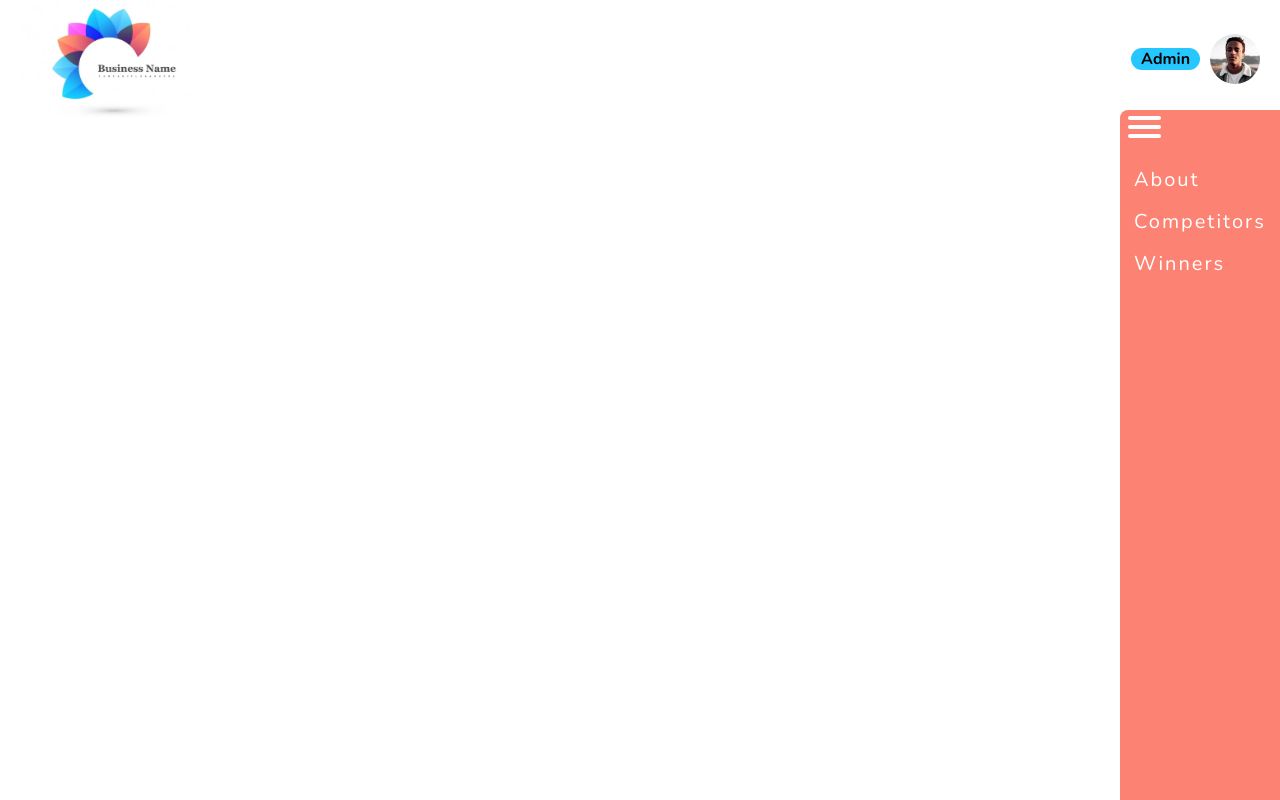
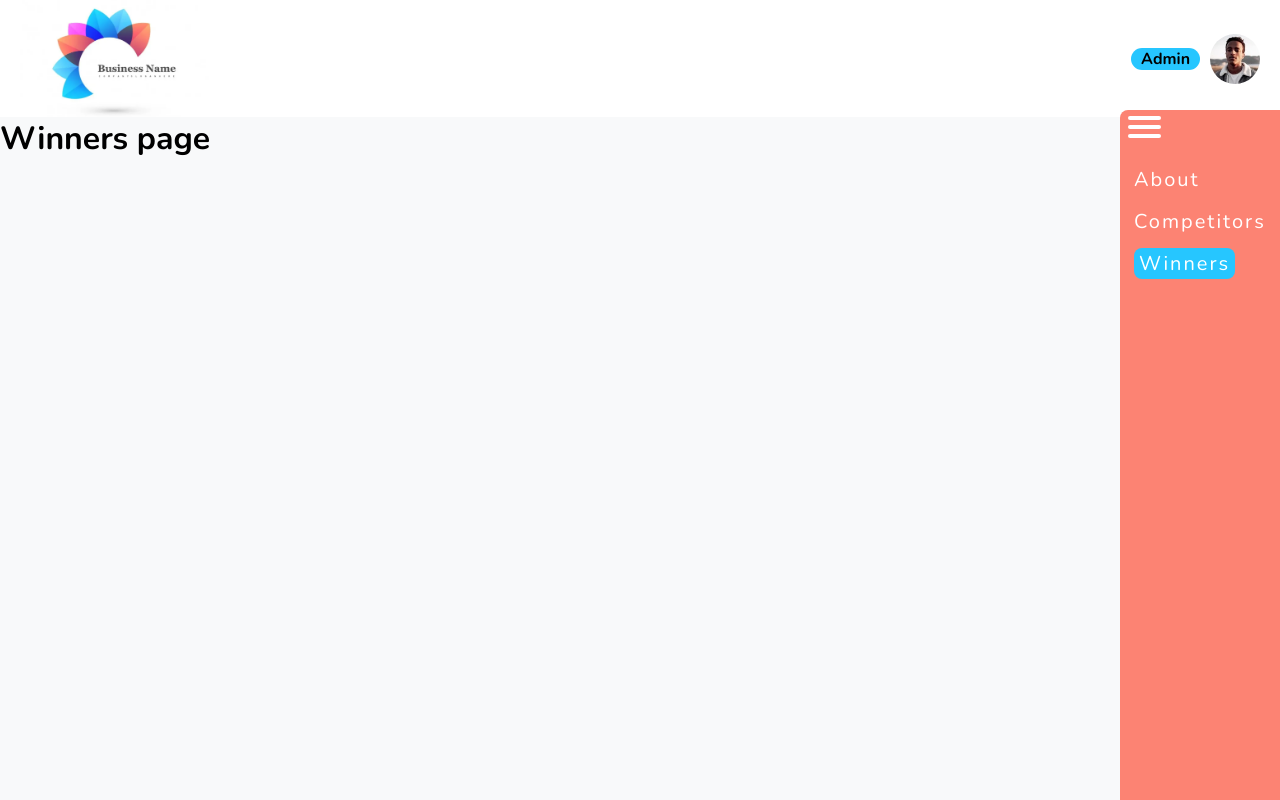
Before and after one commit to humbruno/xpto-landing-react, a React (Create React App) app: page /winners in a window 1280 px wide. Both pictures are taken after a click on the button 1254 px from the left and 129 px from the top of the page. Built offline with nearby package versions, Linux system fonts and the light colour scheme.

Commit message:
feat: react router navigation on sidebar

```diff
--- a/package.json
+++ b/package.json
@@ -8,6 +8,7 @@
     "@testing-library/user-event": "^13.5.0",
     "react": "^18.1.0",
     "react-dom": "^18.1.0",
+    "react-router-dom": "^5.3.1",
     "react-scripts": "5.0.1",
     "sass": "^1.51.0",
     "web-vitals": "^2.1.4"
--- a/src/App.jsx
+++ b/src/App.jsx
@@ -1,12 +1,29 @@
 import React from "react";
+import { Switch, Route } from "react-router-dom";
+
 import Header from "./components/Header/Header";
 import Sidebar from "./components/Sidebar/Sidebar";
+
+import About from "./pages/About";
+import Competitors from "./pages/Competitors";
+import Winners from "./pages/Winners";
 
 function App() {
   return (
     <React.Fragment>
       <Header />
       <Sidebar />
+      <Switch>
+        <Route path="/about">
+          <About />
+        </Route>
+        <Route path="/competitors">
+          <Competitors />
+        </Route>
+        <Route path="/winners">
+          <Winners />
+        </Route>
+      </Switch>
     </React.Fragment>
   );
 }
--- a/src/components/Sidebar/Sidebar.jsx
+++ b/src/components/Sidebar/Sidebar.jsx
@@ -1,4 +1,6 @@
 import { useState } from "react";
+import { NavLink } from "react-router-dom";
+
 import styles from "./Sidebar.module.scss";
 
 const Sidebar = () => {
@@ -17,19 +19,31 @@ const Sidebar = () => {
       </button>
       <ul className={styles.navList}>
         <li>
-          <a href="/" className={styles.navItemAbout}>
+          <NavLink
+            to="/about"
+            activeClassName={styles.activeTab}
+            className={styles.navItemAbout}
+          >
             About
-          </a>
+          </NavLink>
         </li>
         <li>
-          <a href="/" className={styles.navItemUsers}>
+          <NavLink
+            to="/competitors"
+            activeClassName={styles.activeTab}
+            className={styles.navItemUsers}
+          >
             Competitors
-          </a>
+          </NavLink>
         </li>
         <li>
-          <a href="/" className={styles.navItemWinners}>
+          <NavLink
+            to="/winners"
+            activeClassName={styles.activeTab}
+            className={styles.navItemWinners}
+          >
             Winners
-          </a>
+          </NavLink>
         </li>
       </ul>
     </nav>
--- a/src/components/Sidebar/Sidebar.module.scss
+++ b/src/components/Sidebar/Sidebar.module.scss
@@ -74,3 +74,10 @@
 .sidebar.active .navList li {
   display: block;
 }
+
+.activeTab {
+  padding: 2px 5px;
+  border-radius: 8px;
+
+  background-color: var(--clr-primary);
+}
--- a/src/index.jsx
+++ b/src/index.jsx
@@ -2,10 +2,13 @@ import React from "react";
 import ReactDOM from "react-dom/client";
 import "./index.scss";
 import App from "./App";
+import { BrowserRouter } from "react-router-dom";
 
 const root = ReactDOM.createRoot(document.getElementById("root"));
 root.render(
-  <React.StrictMode>
-    <App />
-  </React.StrictMode>
+  <BrowserRouter>
+    <React.StrictMode>
+      <App />
+    </React.StrictMode>
+  </BrowserRouter>
 );
--- a/src/index.scss
+++ b/src/index.scss
@@ -1,12 +1,14 @@
 @import url("https://fonts.googleapis.com/css2?family=Nunito:wght@400;700&display=swap");
 
 :root {
-  /* brand colors from logo */
+  //brand colors from logo
   --clr-primary: #26c6ff;
   --clr-secondary: #fc8373;
 
   --txt-primary: #fff;
   --txt-secondary: #000;
+
+  --bg-primary: #f8f9fa;
 }
 
 * {
@@ -17,6 +19,7 @@
 
 body {
   font-family: "Nunito", sans-serif;
+  background-color: var(--bg-primary);
 }
 
 ul {
--- /dev/null
+++ b/src/pages/About.jsx
@@ -0,0 +1,5 @@
+const About = () => {
+  return <h1>About page</h1>;
+};
+
+export default About;
--- /dev/null
+++ b/src/pages/Competitors.jsx
@@ -0,0 +1,5 @@
+const Competitors = () => {
+  return <h1>Competitors page</h1>;
+};
+
+export default Competitors;
--- /dev/null
+++ b/src/pages/Winners.jsx
@@ -0,0 +1,5 @@
+const Winners = () => {
+  return <h1>Winners page</h1>;
+};
+
+export default Winners;
```
Also changed, not shown: src/hooks/use-http.js (added), 2 other files (tests, documents, lock files or other folders).
